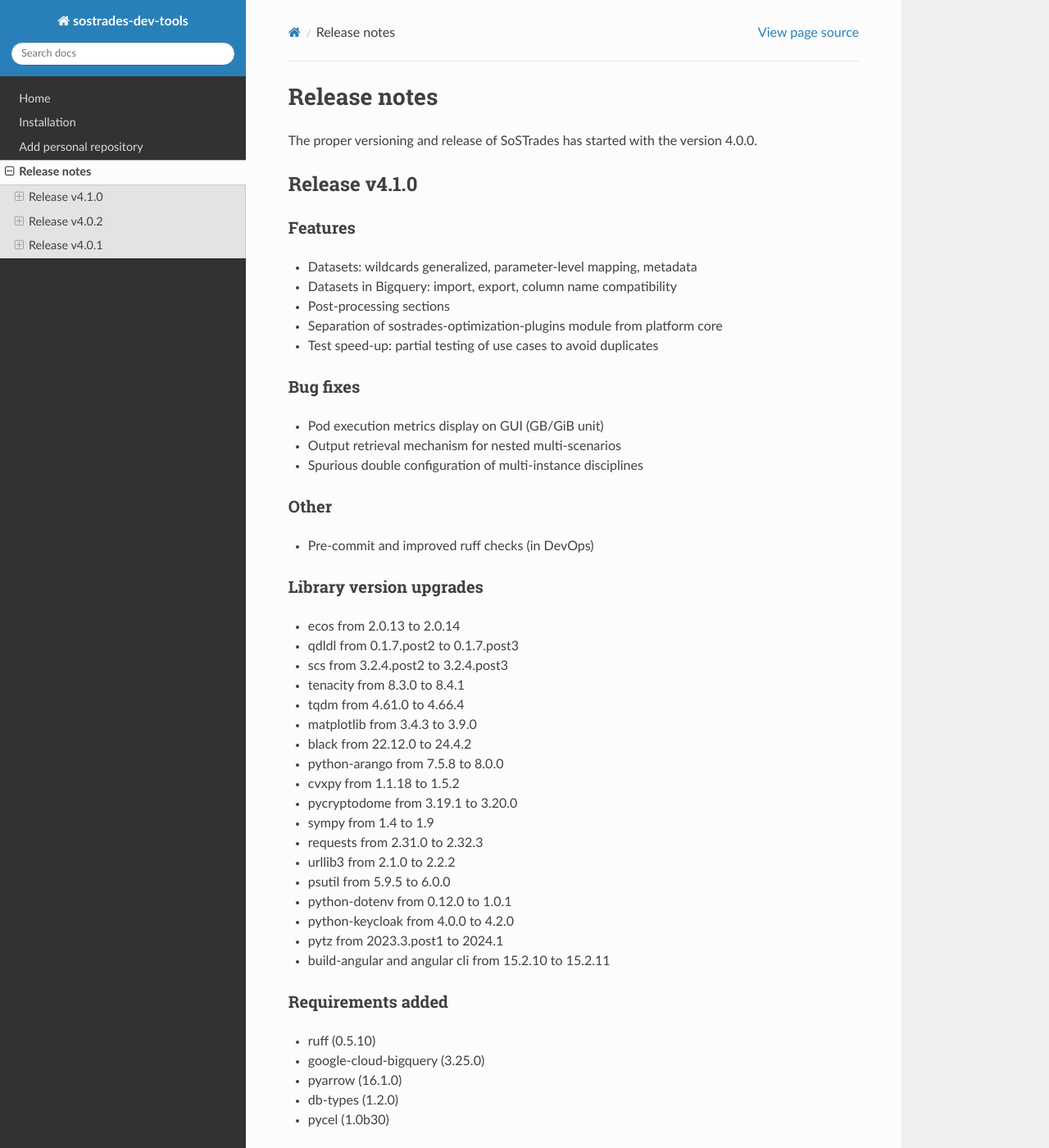
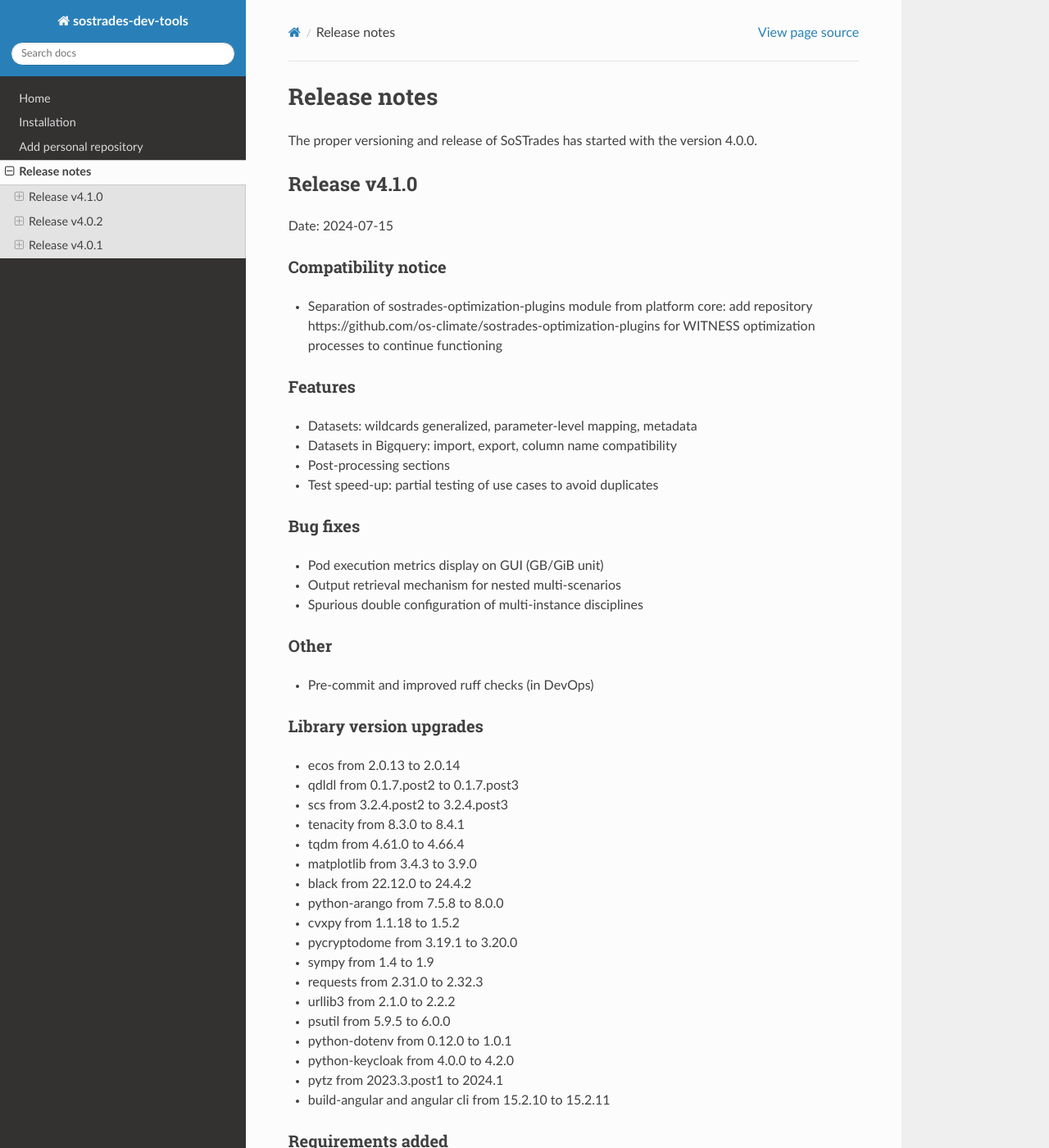
Before and after one commit to os-climate/sostrades-dev-tools, a Sphinx documentation site: the page built from docs/source/release-notes.md, in a window 1280 px wide and 1400 px high. Shown: the whole window at 82% size. Built offline with Sphinx 7.4.7 and the Read the Docs theme 2.0.0, drawn with Linux system fonts in a browser that asks for light colours; some of the changed text lies outside the part shown.

Commit message:
improve release note

```diff
--- a/docs/source/release-notes.md
+++ b/docs/source/release-notes.md
@@ -3,12 +3,15 @@
 The proper versioning and release of SoSTrades has started with the version 4.0.0.
 
 ## Release v4.1.0
+Date: 2024-07-15
+
+### Compatibility notice
+* Separation of sostrades-optimization-plugins module from platform core: add repository https://github.com/os-climate/sostrades-optimization-plugins for WITNESS optimization processes to continue functioning
 
 ### Features
 * Datasets: wildcards generalized, parameter-level mapping, metadata
 * Datasets in Bigquery: import, export, column name compatibility
 * Post-processing sections
-* Separation of sostrades-optimization-plugins module from platform core
 * Test speed-up: partial testing of use cases to avoid duplicates
 
 ### Bug fixes
@@ -47,6 +50,7 @@
 * pycel (1.0b30)
 
 ## Release v4.0.2
+Date: 2024-06-17
 
 ### Features
 
@@ -67,6 +71,7 @@
 * kubernetes (python library) from 11.0.0 to 29.0.0
 
 ## Release v4.0.1
+Date: 2024-06-05
 
 ### Features
 
```
